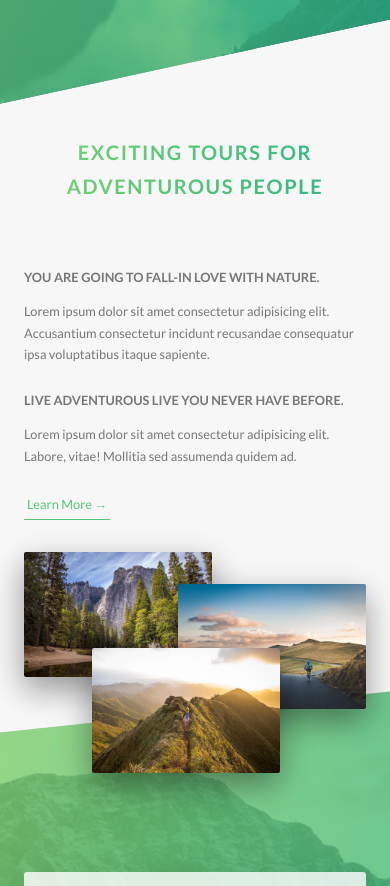
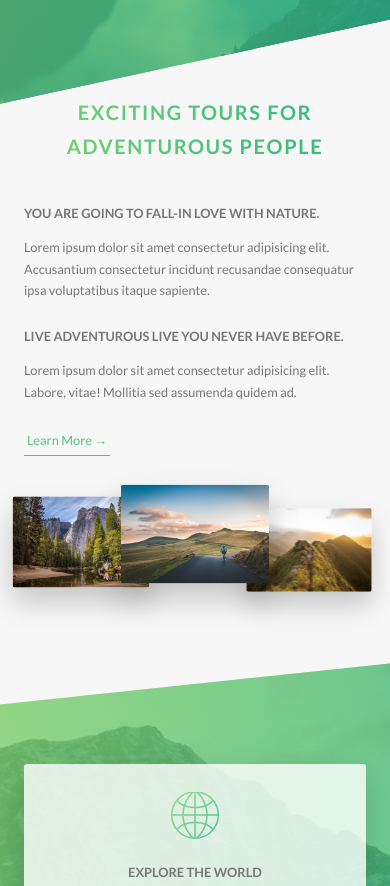
Before and after one commit to kishanjasani/Tour, a website: page index.html in a window 390 px wide. Shown: the part 698-1584 px from the top of the page. Drawn offline with nearby package versions, Linux system fonts and the light colour scheme; files that its build step writes are made by us from their sources.

Commit message:
Add Responsive style for about section

```diff
--- a/sass/base/_utilities.scss
+++ b/sass/base/_utilities.scss
@@ -1,6 +1,16 @@
 .u-center-text { text-align: center !important; }
-.u-margin-bottom-big { margin-bottom: 8rem !important; }
-.u-margin-bottom-medium { margin-bottom: 4rem !important; }
+.u-margin-bottom-big {
+    margin-bottom: 8rem !important;
+    @include respond(tab-port) {
+        margin-bottom: 5rem !important;
+    }
+}
+.u-margin-bottom-medium {
+    margin-bottom: 4rem !important;
+    @include respond(tab-port) {
+        margin-bottom: 3rem !important;
+    }
+}
 .u-margin-bottom-small { margin-bottom: 1.5rem !important; }
 
 .u-margin-top-big { margin-top: 8rem !important; }
--- a/sass/components/_composition.scss
+++ b/sass/components/_composition.scss
@@ -9,17 +9,38 @@
         transition: all .2s;
         outline-offset: 2rem;
 
+        @include respond(tab-port) {
+            float: left;
+            position: relative;
+            width: 33.333%;
+            box-shadow: 0 1.5rem 3rem rgba($color-black, .2);
+        }
+
         &--picture-1 {
             top: -2rem;
             left: 0;
+            @include respond(tab-port) {
+                top: 0;
+                transform: scale(1.2);
+            }
         }
         &--picture-2 {
             top: 2rem;
             right: 0;
+            @include respond(tab-port) {
+                top: -1rem;
+                transform: scale(1.3);
+                z-index: 100;
+            }
         }
         &--picture-3 {
             top: 10rem;
             left: 20%;
+            @include respond(tab-port) {
+                top: 1rem;
+                left: 0;
+                transform: scale(1.1);
+            }
         }
         &:hover {
             transform: scale(1.05) translateY(-.5rem);
--- a/sass/components/_feature-box.scss
+++ b/sass/components/_feature-box.scss
@@ -6,6 +6,9 @@
     border-radius: 3px;
     box-shadow: 0 1.5rem 4rem rgba($color-black, .15);
     transition: transform .3s;
+    @include respond(tab-port) {
+        padding: 2rem;
+    }
     &__icon {
         font-size: 6rem;
         margin-bottom: .5rem;
@@ -16,11 +19,13 @@
         -webkit-background-clip: text;
         background-clip: text;
         color: transparent;
+        @include respond(tab-port) {
+            margin-bottom: 0;
+        }
     }
     &:hover {
         transform: translateY(-1.5rem) scale(1.03);
 
     }
-    &__text {
-    }
+
 }
--- a/sass/layout/_footer.scss
+++ b/sass/layout/_footer.scss
@@ -10,6 +10,9 @@
     &__logo-box {
         text-align: center;
         margin-bottom: 8rem;
+        @include respond(tab-port) {
+            margin-bottom: 6rem;
+        }
     }
 
     &__logo {
--- a/sass/pages/_home.scss
+++ b/sass/pages/_home.scss
@@ -2,6 +2,9 @@
     background-color: $color-grey-light-1;
     padding: 25rem 0;
     margin-top: -20vh;
+    @include respond(tab-port) {
+        padding: 20rem 0;
+    }
 }
 
 .section-features {
@@ -17,17 +20,26 @@
     & > * {
         transform: skewY(6deg);
     }
+    @include respond(tab-port) {
+        padding: 10rem 0;
+    }
 }
 
 .section-tours {
     margin-top: -7rem;
     padding: 20rem 0 15rem 0;
     background-color: $color-grey-light-1;
+    @include respond(tab-port) {
+        padding: 15rem 0 10rem 0;
+    }
 }
 
 .section-stories {
     padding: 15rem 0;
     position: relative;
+    @include respond(tab-port) {
+        padding: 10rem 0;
+    }
 }
 
 .section-book {
```
